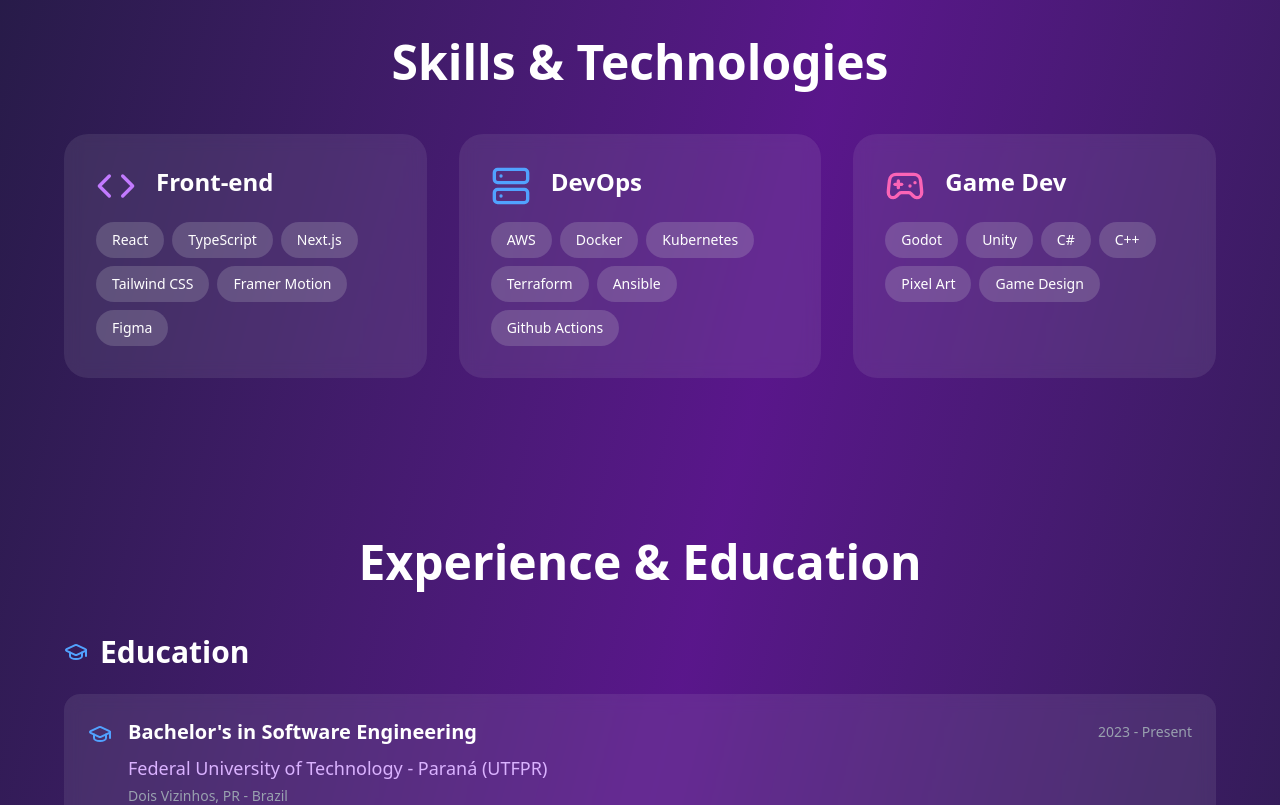
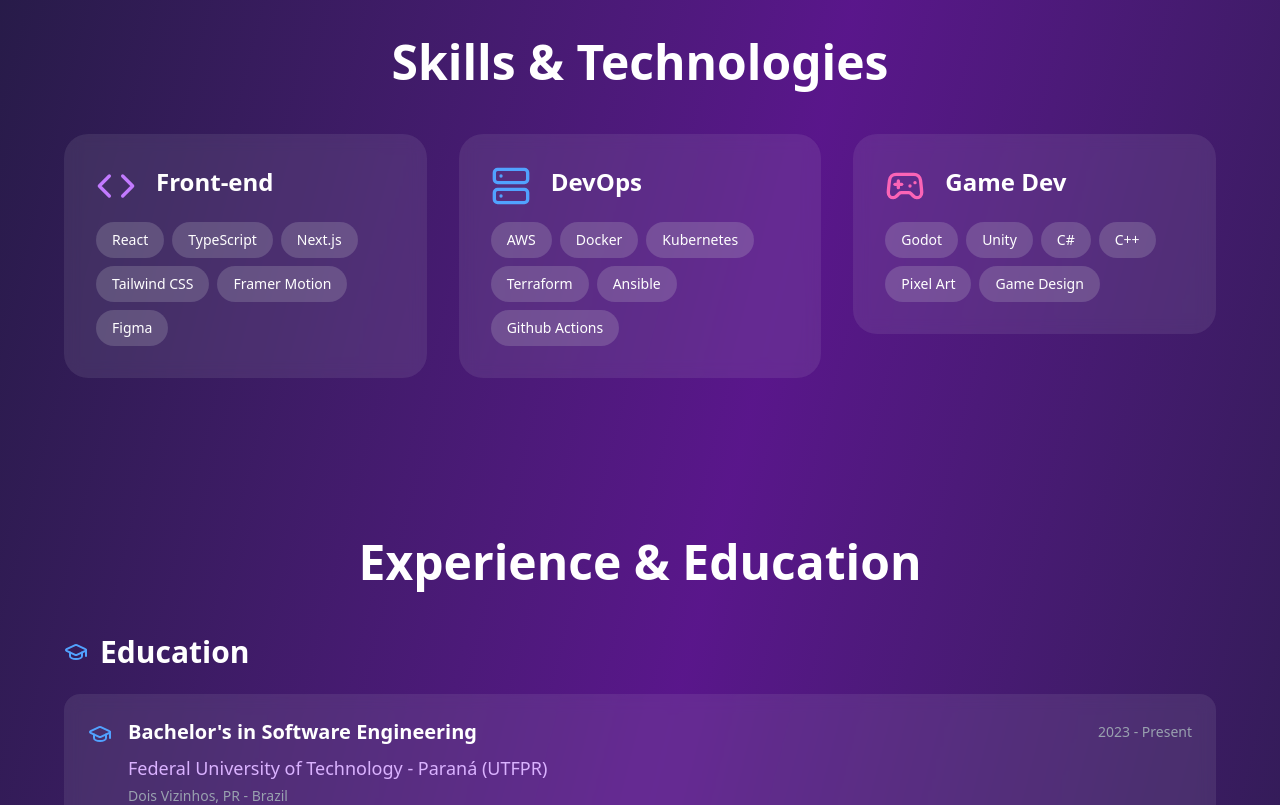
Before and after one commit to felipe-rf/portfolio, a React (Vite) app: page / in a window 1280 px wide. Shown: the part 1680-2485 px from the top of the page. Built offline with nearby package versions, Linux system fonts and the light colour scheme.

Commit message:
added animations

```diff
--- a/package.json
+++ b/package.json
@@ -13,6 +13,7 @@
   },
   "dependencies": {
     "@tailwindcss/vite": "^4.1.17",
+    "framer-motion": "^12.23.24",
     "lucide-react": "^0.555.0",
     "react": "^19.2.0",
     "react-dom": "^19.2.0",
--- a/src/components/AboutMe.tsx
+++ b/src/components/AboutMe.tsx
@@ -1,30 +1,96 @@
+import { motion } from "framer-motion";
+
 export default function AboutMe() {
+  const containerVariants = {
+    hidden: { opacity: 0 },
+    visible: {
+      opacity: 1,
+      transition: {
+        delayChildren: 0.15,
+        staggerChildren: 0.1,
+      },
+    },
+  };
+
+  const titleVariants = {
+    hidden: { y: 50, opacity: 0 },
+    visible: {
+      y: 0,
+      opacity: 1,
+      transition: {
+        duration: 0.3,
+      },
+    },
+  };
+
+  const cardVariants = {
+    hidden: { y: 30, opacity: 0, scale: 0.95 },
+    visible: {
+      y: 0,
+      opacity: 1,
+      scale: 1,
+      transition: {
+        duration: 0.4,
+      },
+    },
+  };
+
+  const paragraphVariants = {
+    hidden: { y: 20, opacity: 0 },
+    visible: {
+      y: 0,
+      opacity: 1,
+      transition: {
+        duration: 0.3,
+      },
+    },
+  };
+
   return (
-    <section
+    <motion.section
       id="about"
-      className="relative flex items-center justify-center px-6 py-30 "
+      className="relative flex items-center justify-center px-6 py-12 md:py-20 lg:py-30"
+      initial="hidden"
+      whileInView="visible"
+      viewport={{ once: true, amount: 0.3 }}
+      variants={containerVariants}
     >
       <div className="flex flex-col max-w-5xl mx-auto">
-        <h2 className="text-5xl font-bold mb-12 text-center">About Me</h2>
-        <div className="bg-gray-300/10 backdrop-blur-sm rounded-3xl p-12 flex flex-col items-center text-center gap-6">
-          <p className="text-xl text-gray-200 leading-relaxed mb-6 max-w-3xl">
+        <motion.h2
+          className="text-5xl font-bold mb-8 md:mb-12 text-center"
+          variants={titleVariants}
+        >
+          About Me
+        </motion.h2>
+        <motion.div
+          className="bg-gray-300/10 backdrop-blur-sm rounded-3xl p-12 flex flex-col items-center text-center gap-6"
+          variants={cardVariants}
+          whileHover={{ scale: 1.02, transition: { duration: 0.2 } }}
+        >
+          <motion.p
+            className="text-xl text-gray-200 leading-relaxed mb-6 max-w-3xl"
+            variants={paragraphVariants}
+          >
             I'm Felipe, a 20-year-old developer from Brazil, passionate about
             music, video games, and game development. I love technology and
             problem-solving, and have built personal projects using engines like
             Godot. I'm a fast learner with hands-on experience in front-end
             development and DevOps tools, adapting quickly to new technologies
             and delivering efficient, well-structured solutions.
-          </p>
-          <p className="text-xl text-gray-200 leading-relaxed max-w-3xl">
+          </motion.p>
+          <motion.p
+            className="text-xl text-gray-200 leading-relaxed max-w-3xl"
+            variants={paragraphVariants}
+          >
             My journey started with game development in 2018. Since then, I've
             expanded my skills to include front-end web development and DevOps
             practices. I'm currently pursuing a degree in Software Engineering,
             which has further enhanced my understanding of software development
             principles and best practices. I also work on independent games as a
             hobby, combining my love for coding and creativity.
-          </p>
-        </div>
+          </motion.p>
+        </motion.div>
       </div>
-    </section>
+    </motion.section>
   );
 }
--- a/src/components/Contact.tsx
+++ b/src/components/Contact.tsx
@@ -1,41 +1,120 @@
 import { Github, Linkedin, Mail } from "lucide-react";
+import { motion } from "framer-motion";
 
 export default function Contact() {
+  const containerVariants = {
+    hidden: { opacity: 0 },
+    visible: {
+      opacity: 1,
+      transition: {
+        delayChildren: 0.15,
+        staggerChildren: 0.1,
+      },
+    },
+  };
+
+  const titleVariants = {
+    hidden: { y: 50, opacity: 0 },
+    visible: {
+      y: 0,
+      opacity: 1,
+      transition: {
+        duration: 0.3,
+      },
+    },
+  };
+
+  const subtitleVariants = {
+    hidden: { y: 20, opacity: 0 },
+    visible: {
+      y: 0,
+      opacity: 1,
+      transition: {
+        duration: 0.3,
+      },
+    },
+  };
+
+  const buttonVariants = {
+    hidden: { y: 20, opacity: 0 },
+    visible: {
+      y: 0,
+      opacity: 1,
+      transition: {
+        duration: 0.3,
+      },
+    },
+  };
+
+  const buttonHover = {
+    scale: 1.05,
+    backgroundColor: "rgba(229, 231, 235, 1)",
+    transition: { duration: 0.1 },
+  };
+
+  const buttonTap = {
+    scale: 0.95,
+  };
+
   return (
-    <section id="contact" className="relative py-20 px-6">
+    <motion.section
+      id="contact"
+      className="relative py-12 md:py-20 px-6"
+      initial="hidden"
+      whileInView="visible"
+      viewport={{ once: true, amount: 0.3 }}
+      variants={containerVariants}
+    >
       <div className="max-w-4xl mx-auto text-center">
-        <h2 className="text-5xl font-bold mb-6">Let's Work Together</h2>
-        <p className="text-xl text-gray-200 mb-12">
+        <motion.h2 className="text-5xl font-bold mb-6" variants={titleVariants}>
+          Let's Work Together
+        </motion.h2>
+        <motion.p
+          className="text-xl text-gray-200 mb-8 md:mb-12"
+          variants={subtitleVariants}
+        >
           I'm open for new oportunities and projects, feel free to reach out!
-        </p>
-        <div className="flex gap-4 justify-center flex-wrap">
-          <a
+        </motion.p>
+        <motion.div
+          className="flex gap-4 justify-center flex-wrap"
+          variants={containerVariants}
+        >
+          <motion.a
             href="https://github.com/felipe-rf"
             target="_blank"
             rel="noopener noreferrer"
-            className="flex items-center gap-2 px-8 py-4 bg-gray-300/80 backdrop-blur-sm hover:bg-gray-200 text-gray-900 rounded-full transition-all font-medium"
+            className="flex items-center gap-2 px-8 py-4 bg-gray-300/80 backdrop-blur-sm text-gray-900 rounded-full font-medium"
+            variants={buttonVariants}
+            whileHover={buttonHover}
+            whileTap={buttonTap}
           >
             <Github size={20} />
             GitHub
-          </a>
-          <a
+          </motion.a>
+          <motion.a
             href="https://linkedin.com/in/felipe-rodrigo-ferreira"
             target="_blank"
             rel="noopener noreferrer"
-            className="flex items-center gap-2 px-8 py-4 bg-gray-300/80 backdrop-blur-sm hover:bg-gray-200 text-gray-900 rounded-full transition-all font-medium"
+            className="flex items-center gap-2 px-8 py-4 bg-gray-300/80 backdrop-blur-sm text-gray-900 rounded-full font-medium"
+            variants={buttonVariants}
+            whileHover={buttonHover}
+            whileTap={buttonTap}
           >
             <Linkedin size={20} />
             LinkedIn
-          </a>
-          <a
+          </motion.a>
+          <motion.a
             href="mailto:felipeferreira.rodrigo@gmail.com"
-            className="flex items-center gap-2 px-8 py-4 bg-gray-300/80 backdrop-blur-sm hover:bg-gray-200 text-gray-900 rounded-full transition-all font-medium"
+            className="flex items-center gap-2 px-8 py-4 bg-gray-300/80 backdrop-blur-sm text-gray-900 rounded-full font-medium"
+            variants={buttonVariants}
+            whileHover={buttonHover}
+            whileTap={buttonTap}
           >
             <Mail size={20} />
             Email
-          </a>
-        </div>
+          </motion.a>
+        </motion.div>
       </div>
-    </section>
+    </motion.section>
   );
 }
--- a/src/components/Hero.tsx
+++ b/src/components/Hero.tsx
@@ -1,16 +1,56 @@
-import { ChevronDown } from "lucide-react";
+import { ChevronDown, X } from "lucide-react";
+import { motion } from "framer-motion";
 
 export default function Hero() {
+  const containerVariants = {
+    hidden: { opacity: 0 },
+    visible: {
+      opacity: 1,
+      transition: {
+        delayChildren: 0.15,
+        staggerChildren: 0.1,
+      },
+    },
+  };
+
+  const itemVariants = {
+    hidden: { y: 20, opacity: 0 },
+    visible: {
+      y: 0,
+      opacity: 1,
+      transition: {
+        duration: 0.5,
+      },
+    },
+  };
+
+  const imageVariants = {
+    hidden: { x: -80, opacity: 0 },
+    visible: {
+      x: 0,
+      opacity: 1,
+      transition: {
+        duration: 0.6,
+      },
+    },
+  };
+
   return (
-    <section
+    <motion.section
       id="home"
-      className="relative min-h-screen flex items-center justify-center px-6 "
+      className="relative min-h-screen flex items-center justify-center px-6"
+      initial="hidden"
+      animate="visible"
+      variants={containerVariants}
     >
       <div className="max-w-5xl w-full text-center">
         <div className="flex flex-col items-center gap-8">
           <div className="flex flex-col md:flex-row items-center gap-8 md:gap-12 justify-center mb-8">
             {/* Profile Image */}
-            <div className="shrink-0 order-1 md:order-0">
+            <motion.div
+              className="shrink-0 order-1 md:order-0"
+              variants={imageVariants}
+            >
               <div className="w-40 h-40 md:w-52 md:h-52 rounded-3xl outline-10 outline-white/70 bg-gray-300/80 backdrop-blur-sm overflow-hidden">
                 <img
                   src="/portfolio/HandsomeGuy.png"
@@ -18,14 +58,23 @@
                   className="w-full h-full object-cover"
                 />
               </div>
-            </div>
+            </motion.div>
 
             {/* Text Content */}
-            <div className="flex flex-col lg:items-start text-left sm:items-center">
-              <h1 className="text-4xl justify-start md:text-6xl lg:text-7xl font-bold mb-6 md:mb-8 text-white">
+            <motion.div
+              className="flex flex-col lg:items-start text-left sm:items-center"
+              variants={itemVariants}
+            >
+              <motion.h1
+                className="text-4xl justify-start md:text-6xl lg:text-7xl font-bold mb-6 md:mb-8 text-white"
+                variants={itemVariants}
+              >
                 Felipe Ferreira
-              </h1>
-              <div className="flex flex-wrap gap-2 md:gap-3 justify-center mb-6 md:mb-8">
+              </motion.h1>
+              <motion.div
+                className="flex flex-wrap gap-2 md:gap-3 justify-center mb-6 md:mb-8"
+                variants={itemVariants}
+              >
                 <div className="px-4 py-2 md:px-6 md:py-3 bg-gray-300/80 backdrop-blur-sm rounded-full text-gray-900 font-medium text-sm md:text-base">
                   Front-End
                 </div>
@@ -35,26 +84,35 @@
                 <div className="px-4 py-2 md:px-6 md:py-3 bg-gray-300/80 backdrop-blur-sm rounded-full text-gray-900 font-medium text-sm md:text-base">
                   GameDev
                 </div>
-              </div>
-            </div>
+              </motion.div>
+            </motion.div>
           </div>
-          <div>
+          <motion.div variants={itemVariants}>
             <p className="text-lg md:text-xl text-gray-200 leading-relaxed max-w-2xl md:max-w-3xl mx-auto px-4 md:px-0">
               I'm a Software Engineering student with knowledge about building
               modern web applications and fun game experiences. I enjoy working
               across the full stack: from intuitive front-end interfaces to
               scalable back-end solutions and DevOps workflows.
             </p>
-          </div>
+          </motion.div>
         </div>
 
         {/* Scroll Indicator */}
-        <div className="absolute bottom-12 left-1/2 transform -translate-x-1/2">
-          <div className="w-16 h-16 rounded-2xl bg-gray-300/80 backdrop-blur-sm items-center justify-center animate-bounce hidden md:flex ">
-            <ChevronDown size={32} className="text-gray-900 " />
-          </div>
-        </div>
+        <motion.div
+          className="absolute bottom-12 left-1/2 transform -translate-x-1/2 hidden md:flex"
+          initial={{ opacity: 0, y: 20 }}
+          animate={{ opacity: 1, y: 0 }}
+          transition={{ delay: 0.75, duration: 0.3 }}
+        >
+          <motion.div
+            className="w-16 h-16 rounded-2xl bg-gray-300/80 backdrop-blur-sm flex items-center justify-center"
+            animate={{ y: [0, 10, 0] }}
+            transition={{ duration: 1, repeat: Infinity, ease: "easeInOut" }}
+          >
+            <ChevronDown size={32} className="text-gray-900" />
+          </motion.div>
+        </motion.div>
       </div>
-    </section>
+    </motion.section>
   );
 }
--- a/src/components/MyExperience.tsx
+++ b/src/components/MyExperience.tsx
@@ -1,4 +1,5 @@
 import { GraduationCap, Briefcase } from "lucide-react";
+import { motion } from "framer-motion";
 import ExperienceCard, { type Experience } from "./ExperienceCard";
 
 interface ExperienceProps {
@@ -9,53 +10,109 @@
 }
 
 export default function MyExperience({ experiences }: ExperienceProps) {
+  const containerVariants = {
+    hidden: { opacity: 0 },
+    visible: {
+      opacity: 1,
+      transition: {
+        delayChildren: 0.15,
+        staggerChildren: 0.1,
+      },
+    },
+  };
+
+  const titleVariants = {
+    hidden: { y: 50, opacity: 0 },
+    visible: {
+      y: 0,
+      opacity: 1,
+      transition: {
+        duration: 0.3,
+      },
+    },
+  };
+
+  const sectionVariants = {
+    hidden: { y: 30, opacity: 0 },
+    visible: {
+      y: 0,
+      opacity: 1,
+      transition: {
+        duration: 0.3,
+      },
+    },
+  };
+
+  const cardVariants = {
+    hidden: { x: -30, opacity: 0 },
+    visible: {
+      x: 0,
+      opacity: 1,
+      transition: {
+        duration: 0.3,
+      },
+    },
+  };
+
   return (
-    <section id="experience" className="relative py-20 px-6">
+    <motion.section
+      id="experience"
+      className="relative py-12 md:py-20 px-6"
+      initial="hidden"
+      whileInView="visible"
+      viewport={{ once: true, amount: 0.1 }}
+      variants={containerVariants}
+    >
       <div className="max-w-6xl mx-auto">
-        <h2 className="text-5xl font-bold mb-12 text-center">
+        <motion.h2
+          className="text-5xl font-bold mb-8 md:mb-12 text-center"
+          variants={titleVariants}
+        >
           Experience & Education
-        </h2>
+        </motion.h2>
 
         {/* Education Section */}
         {experiences.education.length > 0 && (
-          <div className="mb-16">
+          <motion.div className="mb-10 md:mb-16" variants={sectionVariants}>
             <h3 className="text-3xl font-semibold mb-6 flex items-center gap-3">
               <GraduationCap className="text-blue-400" />
               Education
             </h3>
-            <div className="space-y-6">
+            <motion.div className="space-y-6" variants={containerVariants}>
               {experiences.education.map((experience, idx) => (
+                <motion.div key={idx} variants={cardVariants}>
                   <ExperienceCard
-                  key={idx}
                     experience={experience}
                     icon={GraduationCap}
                     iconColor="text-blue-400"
                   />
+                </motion.div>
               ))}
-            </div>
-          </div>
+            </motion.div>
+          </motion.div>
         )}
 
         {/* Work Experience Section */}
         {experiences.work.length > 0 && (
-          <div>
+          <motion.div variants={sectionVariants}>
             <h3 className="text-3xl font-semibold mb-6 flex items-center gap-3">
               <Briefcase className="text-green-400" />
               Work Experience
             </h3>
-            <div className="space-y-6">
+            <motion.div className="space-y-6" variants={containerVariants}>
               {experiences.work.map((experience, idx) => (
+                <motion.div key={idx} variants={cardVariants}>
                   <ExperienceCard
-                  key={idx}
                     experience={experience}
                     icon={Briefcase}
                     iconColor="text-green-400"
                   />
+                </motion.div>
               ))}
-            </div>
-          </div>
+            </motion.div>
+          </motion.div>
         )}
       </div>
-    </section>
+    </motion.section>
   );
 }
--- a/src/components/MyProjects.tsx
+++ b/src/components/MyProjects.tsx
@@ -1,4 +1,5 @@
 import { Code, Gamepad2, Palette } from "lucide-react";
+import { motion } from "framer-motion";
 import type { ProjectsData } from "../types/project";
 import ProjectCard from "./ProjectCard";
 
@@ -7,67 +8,133 @@
 }
 
 export default function MyProjects({ projects }: MyProjectsProps) {
+  const containerVariants = {
+    hidden: { opacity: 0 },
+    visible: {
+      opacity: 1,
+      transition: {
+        delayChildren: 0.15,
+        staggerChildren: 0.1,
+      },
+    },
+  };
+
+  const titleVariants = {
+    hidden: { y: 50, opacity: 0 },
+    visible: {
+      y: 0,
+      opacity: 1,
+      transition: {
+        duration: 0.3,
+      },
+    },
+  };
+
+  const sectionVariants = {
+    hidden: { y: 30, opacity: 0 },
+    visible: {
+      y: 0,
+      opacity: 1,
+      transition: {
+        duration: 0.3,
+      },
+    },
+  };
+
+  const cardVariants = {
+    hidden: { y: 30, opacity: 0 },
+    visible: {
+      y: 0,
+      opacity: 1,
+      transition: {
+        duration: 0.3,
+      },
+    },
+  };
+
   return (
-    <section id="projects" className="relative py-20 px-6">
+    <motion.section
+      id="projects"
+      className="relative py-12 md:py-20 px-6"
+      initial="hidden"
+      whileInView="visible"
+      viewport={{ once: true, amount: 0.1 }}
+      variants={containerVariants}
+    >
       <div className="max-w-6xl mx-auto">
-        <h2 className="text-5xl font-bold mb-12 text-center">
+        <motion.h2
+          className="text-5xl font-bold mb-8 md:mb-12 text-center"
+          variants={titleVariants}
+        >
           Featured Projects
-        </h2>
+        </motion.h2>
 
         {/* Frontend Projects */}
-        <div className="mb-16">
+        <motion.div className="mb-10 md:mb-16" variants={sectionVariants}>
           <h3 className="text-3xl font-semibold mb-6 flex items-center gap-3">
             <Code className="text-purple-400" />
             Front-end Development
           </h3>
-          <div className="grid md:grid-cols-3 gap-6">
+          <motion.div
+            className="grid md:grid-cols-3 gap-6"
+            variants={containerVariants}
+          >
             {projects.frontend.map((project, idx) => (
+              <motion.div key={idx} variants={cardVariants}>
                 <ProjectCard
-                key={idx}
                   project={project}
                   gradientFrom="purple-500/20"
                   gradientTo="pink-500/20"
                 />
+              </motion.div>
             ))}
-          </div>
-        </div>
+          </motion.div>
+        </motion.div>
 
         {/* Game Dev Projects */}
-        <div className="mb-16">
+        <motion.div className="mb-10 md:mb-16" variants={sectionVariants}>
           <h3 className="text-3xl font-semibold mb-6 flex items-center gap-3">
             <Gamepad2 className="text-pink-400" />
             Game Development
           </h3>
-          <div className="grid md:grid-cols-3 gap-6">
+          <motion.div
+            className="grid md:grid-cols-3 gap-6"
+            variants={containerVariants}
+          >
             {projects.gamedev.map((project, idx) => (
+              <motion.div key={idx} variants={cardVariants}>
                 <ProjectCard
-                key={idx}
                   project={project}
                   gradientFrom="pink-500/20"
                   gradientTo="red-500/20"
                 />
+              </motion.div>
             ))}
-          </div>
-        </div>
+          </motion.div>
+        </motion.div>
 
         {/* Design Projects */}
-        <div>
+        <motion.div variants={sectionVariants}>
           <h3 className="text-3xl font-semibold mb-6 flex items-center gap-3">
             <Palette className="text-blue-400" />
             UX/UI Design
           </h3>
-          <div className="grid md:grid-cols-3 gap-6">
+          <motion.div
+            className="grid md:grid-cols-3 gap-6"
+            variants={containerVariants}
+          >
             {projects.design.map((project, idx) => (
+              <motion.div key={idx} variants={cardVariants}>
                 <ProjectCard
-                key={idx}
                   project={project}
                   gradientFrom="blue-500/20"
                   gradientTo="cyan-500/20"
                 />
+              </motion.div>
             ))}
+          </motion.div>
+        </motion.div>
       </div>
-        </div>
-      </div>
-    </section>
+    </motion.section>
   );
 }
--- a/src/components/MySkills.tsx
+++ b/src/components/MySkills.tsx
@@ -1,4 +1,5 @@
 import { Code, Gamepad2, Server } from "lucide-react";
+import { motion } from "framer-motion";
 import SkillCard from "./SkillCard";
 
 const skillsData = [
@@ -37,24 +38,71 @@
 ];
 
 export default function MySkills() {
+  const containerVariants = {
+    hidden: { opacity: 0 },
+    visible: {
+      opacity: 1,
+      transition: {
+        delayChildren: 0.15,
+        staggerChildren: 0.1,
+      },
+    },
+  };
+
+  const titleVariants = {
+    hidden: { y: 50, opacity: 0 },
+    visible: {
+      y: 0,
+      opacity: 1,
+      transition: {
+        duration: 0.3,
+      },
+    },
+  };
+
+  const cardVariants = {
+    hidden: { y: 50, opacity: 0 },
+    visible: {
+      y: 0,
+      opacity: 1,
+      transition: {
+        duration: 0.3,
+      },
+    },
+  };
+
   return (
-    <section id="skills" className="relative py-20 px-6">
+    <motion.section
+      id="skills"
+      className="relative py-12 md:py-20 px-6"
+      initial="hidden"
+      whileInView="visible"
+      viewport={{ once: true, amount: 0.3 }}
+      variants={containerVariants}
+    >
       <div className="max-w-6xl mx-auto">
-        <h2 className="text-5xl font-bold mb-12 text-center">
+        <motion.h2
+          className="text-5xl font-bold mb-8 md:mb-12 text-center"
+          variants={titleVariants}
+        >
           Skills & Technologies
-        </h2>
-        <div className="grid md:grid-cols-3 gap-8">
+        </motion.h2>
+        <motion.div
+          className="grid md:grid-cols-3 gap-8"
+          variants={containerVariants}
+        >
           {skillsData.map((skillCategory, index) => (
+            <motion.div key={index} variants={cardVariants}>
               <SkillCard
-              key={index}
                 icon={skillCategory.icon}
                 title={skillCategory.title}
                 skills={skillCategory.skills}
                 iconColor={skillCategory.iconColor}
               />
+            </motion.div>
           ))}
+        </motion.div>
       </div>
-      </div>
-    </section>
+    </motion.section>
   );
 }
--- a/src/components/Navbar.tsx
+++ b/src/components/Navbar.tsx
@@ -107,7 +107,7 @@
   };
 
   return (
-    <nav className="fixed top-0 left-0 right-0 z-50 pt-8 pb-4 px-6 hidden md:block">
+    <nav className="fixed top-0 left-0 right-0 z-50 pt-10 pb-4 px-6 hidden md:block">
       <div className="max-w-6xl mx-auto flex justify-center">
         <div
           ref={navRef}
--- a/src/components/SkillCard.tsx
+++ b/src/components/SkillCard.tsx
@@ -1,4 +1,5 @@
 import type { LucideIcon } from "lucide-react";
+import { motion } from "framer-motion";
 
 interface SkillCardProps {
   icon: LucideIcon;
@@ -14,21 +15,38 @@
   iconColor,
 }: SkillCardProps) {
   return (
-    <div className="bg-gray-300/10 backdrop-blur-sm p-8 rounded-3xl hover:transform hover:scale-105 transition-all">
+    <motion.div
+      className="bg-gray-300/10 backdrop-blur-sm p-8 rounded-3xl"
+      whileHover={{
+        scale: 1.05,
+        transition: { duration: 0.1 },
+      }}
+      whileTap={{ scale: 0.98 }}
+    >
       <div className="flex flex-row gap-5">
-        <Icon className={`${iconColor} mb-4`} size={40} />
+        <motion.div
+          whileHover={{ rotate: [0, -10, 10, 0] }}
+          transition={{ duration: 0.25 }}
+        >
+          <Icon className={`${iconColor} mb-4`} size={40} />
+        </motion.div>
         <h3 className="text-2xl font-semibold mb-6 align-middle">{title}</h3>
       </div>
       <div className="flex flex-wrap gap-2">
         {skills.map((skill, idx) => (
-          <span
+          <motion.span
             key={idx}
             className="px-4 py-2 bg-gray-300/20 rounded-full text-sm font-medium"
+            whileHover={{
+              scale: 1.1,
+              backgroundColor: "rgba(255, 255, 255, 0.2)",
+            }}
+            transition={{ duration: 0.1 }}
           >
             {skill}
-          </span>
+          </motion.span>
         ))}
       </div>
-    </div>
+    </motion.div>
   );
 }
```
Also changed, not shown: src/components/ExperienceCard.tsx (+33 -8 lines), src/components/ProjectCard.tsx (+23 -7 lines), 1 other file (tests, documents, lock files or other folders). Lines whose indentation alone changed are shown as unchanged.
